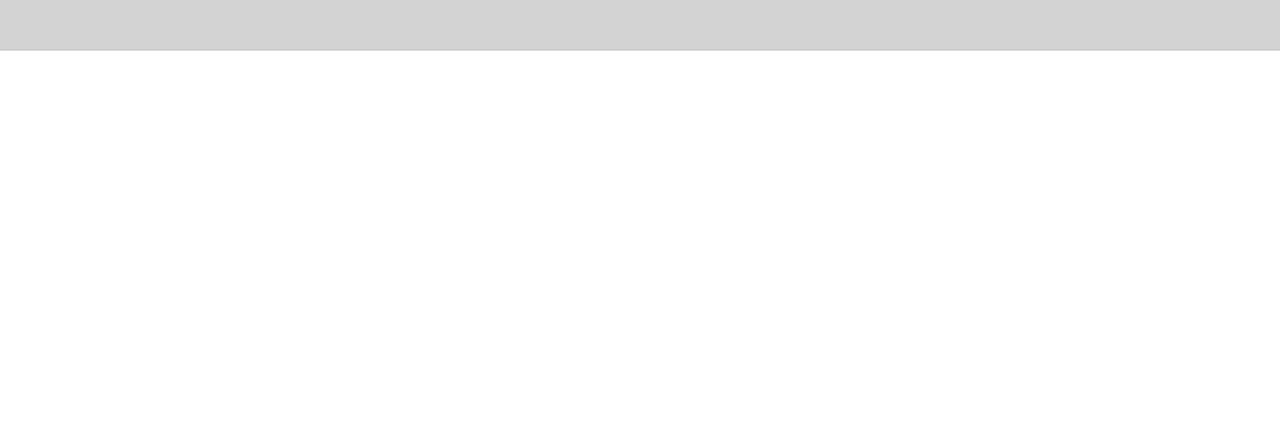
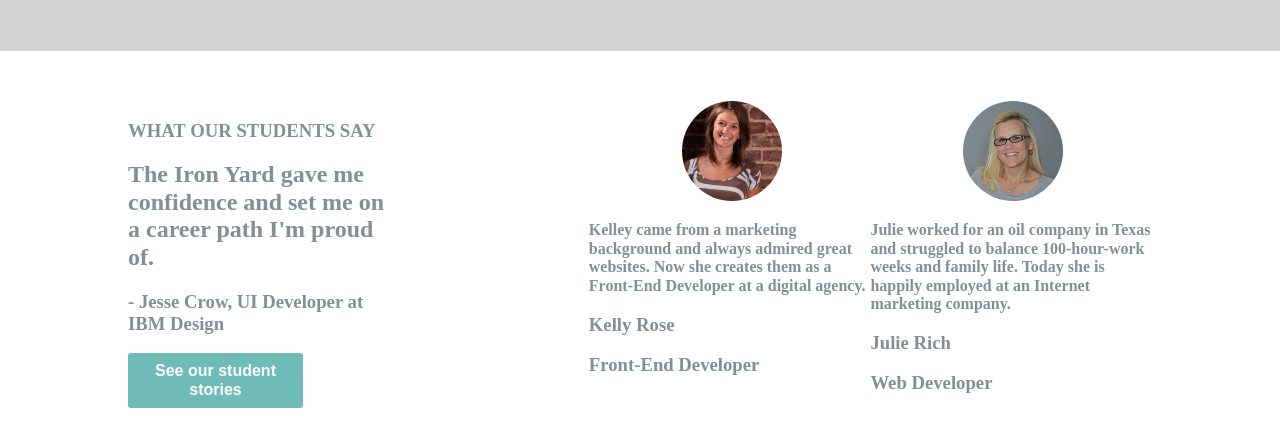
Before and after one commit to hiterharris/tiy-homework-cssbootcamp, a plain HTML site: page index.html in a window 1280 px wide. Shown: the part 1663-2110 px from the top of the page. Before the commit the page ends 1714 px from the top, so only its background shows below. Drawn offline with nearby package versions, Linux system fonts and the light colour scheme.

Commit message:
Up to student section

```diff
--- a/css/style.css
+++ b/css/style.css
@@ -66,10 +66,8 @@ button {
     background:#6fbbb7;
     border:none;
     color:white;
-    font-family:PT-serif;
     font-weight: bold;
     font-size:20px;
-
 }
 
 .companies {
@@ -165,3 +163,62 @@ button {
 .interface {
   color:rgb(53,160,173);
 }
+
+.students {
+  height:400px;
+  color:#838f95;
+}
+
+.students-small {
+  margin-left:10%;
+  margin-right:10%;
+  padding-top:50px;
+}
+.quote {
+  width:25%;
+  float:left;
+}
+
+.stories-button {
+  width:175px;
+  height:55px;
+  border-radius:3px;
+  background:#6fbbb7;
+  border:none;
+  color:white;
+  font-weight: bold;
+}
+
+
+.alumni {
+  float:right;
+  width:55%;
+}
+
+.kelly {
+  float:left;
+  width:50%;
+}
+
+.kelly img {
+  border-radius:50%;
+  height:100px;
+  width:100px;
+  margin-left:33%;
+}
+
+.julie {
+float:right;
+width:50%;
+}
+
+.julie img {
+  border-radius:50%;
+  height:100px;
+  width:100px;
+  margin-left:33%;
+}
+
+.julie h3 {
+
+}
--- a/index.html
+++ b/index.html
@@ -45,13 +45,12 @@
 
 <section class="companies">
   <ul class="logo-row">
-    <li><img src="images/atlantic-logo-b40403c87f8359cdae967709274a0314f027bde4d1828b5b9d108f629f7c9136.png" class="company-logo"></li>
-    <li><img src="images/fastco-logo-dedef64250a3da4831ba17c2e550eca65b89058fa05d2e6140c0b4d419ba0776.png"  class="company-logo"></li>
-    <li><img src="images/cnn-logo-e4f0d08240f5da5ac4bed616525722046439b9d28f8aba6da7ddffa284124058.png" class="company-logo"></li>
-    <li><img src="images/tc-logo-ad25dc171d85b6babec347cfa0a591455ed3400b607cd1a3c4b10647db7d9ee5.png" class="company-logo"></li>
-    <li><img src="images/abc-logo-70db8ec19f76f7a89ae050677c652b6bf718fe771ff4d671a4e3e5ee8ee321c0.png" class="company-logo"></li>
-    <li><img src="images/nbc-logo-1fd8d83d0a1949015c5a652e1eb578a1e3d060c39ab16ef1b739377897ee12e5.png" class="company-logo"></li>
-    <li><img src="images/wsj-logo-339b1b3d7ebf94fc53780dd68c31abdf95720a5617d91b587c5a3ba627068e87.png" class="company-logo"></li>
+    <li><img src="images/Company Logos/atlantic-logo-b40403c87f8359cdae967709274a0314f027bde4d1828b5b9d108f629f7c9136.png" class="company-logo"></li>
+    <li><img src="images/Company Logos/fastco-logo-dedef64250a3da4831ba17c2e550eca65b89058fa05d2e6140c0b4d419ba0776.png"  class="company-logo"></li>
+    <li><img src="images/Company Logos/cnn-logo-e4f0d08240f5da5ac4bed616525722046439b9d28f8aba6da7ddffa284124058.png" class="company-logo"></li>
+    <li><img src="images/Company Logos/tc-logo-ad25dc171d85b6babec347cfa0a591455ed3400b607cd1a3c4b10647db7d9ee5.png" class="company-logo"></li>
+    <li><img src="images/Company Logos/abc-logo-70db8ec19f76f7a89ae050677c652b6bf718fe771ff4d671a4e3e5ee8ee321c0.png" class="company-logo"></li>
+    <li><img src="images/Company Logos/nbc-logo-1fd8d83d0a1949015c5a652e1eb578a1e3d060c39ab16ef1b739377897ee12e5.png" class="company-logo"></li>
   </ul>
 </section>
 
@@ -102,6 +101,34 @@
   </div>
 </section>
 
+<section class="students">
+  <div class="students-small">
+
+    <div class="quote">
+      <h3>WHAT OUR STUDENTS SAY</h3>
+      <h2>The Iron Yard gave me confidence and set me on a career path I'm proud of.</h2>
+      <h3>- Jesse Crow, UI Developer at IBM Design</h3>
+      <button class="stories-button">See our student stories</button>
+    </div>
+
+    <div class="alumni">
+      <div class="kelly">
+        <img src="images/kelly-rose-thumb.jpg">
+        <p>Kelley came from a marketing background and always admired great websites. Now she creates them as a Front-End Developer at a digital agency.</p>
+        <h3>Kelly Rose</h3>
+        <h3>Front-End Developer</h3>
+      </div>
+
+      <div class="julie">
+        <img src="images/julie-rich-thumb.jpg">
+        <p>Julie worked for an oil company in Texas and struggled to balance 100-hour-work weeks and family life. Today she is happily employed at an Internet marketing company.</p>
+        <h3>Julie Rich</h3>
+        <h3>Web Developer</h3>
+      </div>
+    </div>
+
+  </div>
+</section>
 
 
 
```
Also changed, not shown: images/julie-rich-thumb.jpg (added), images/kelly-rose-thumb.jpg (added).
